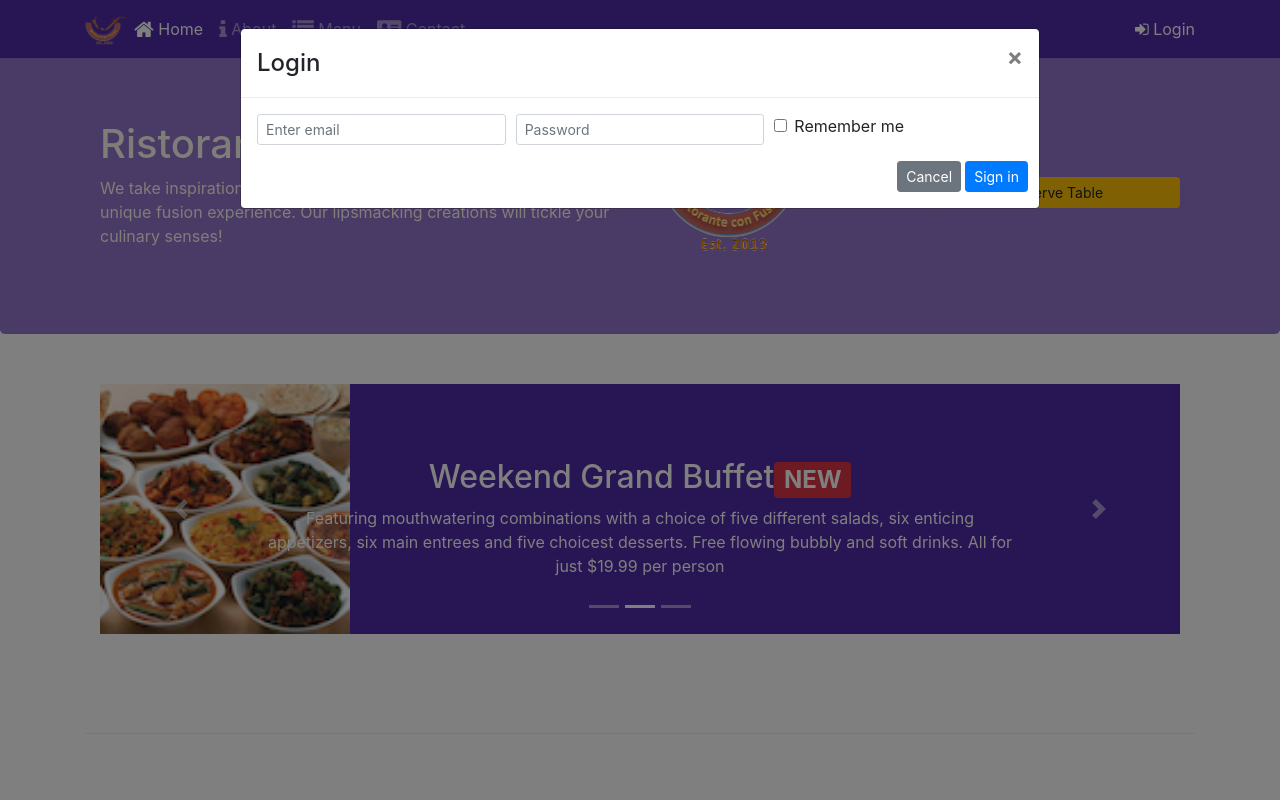
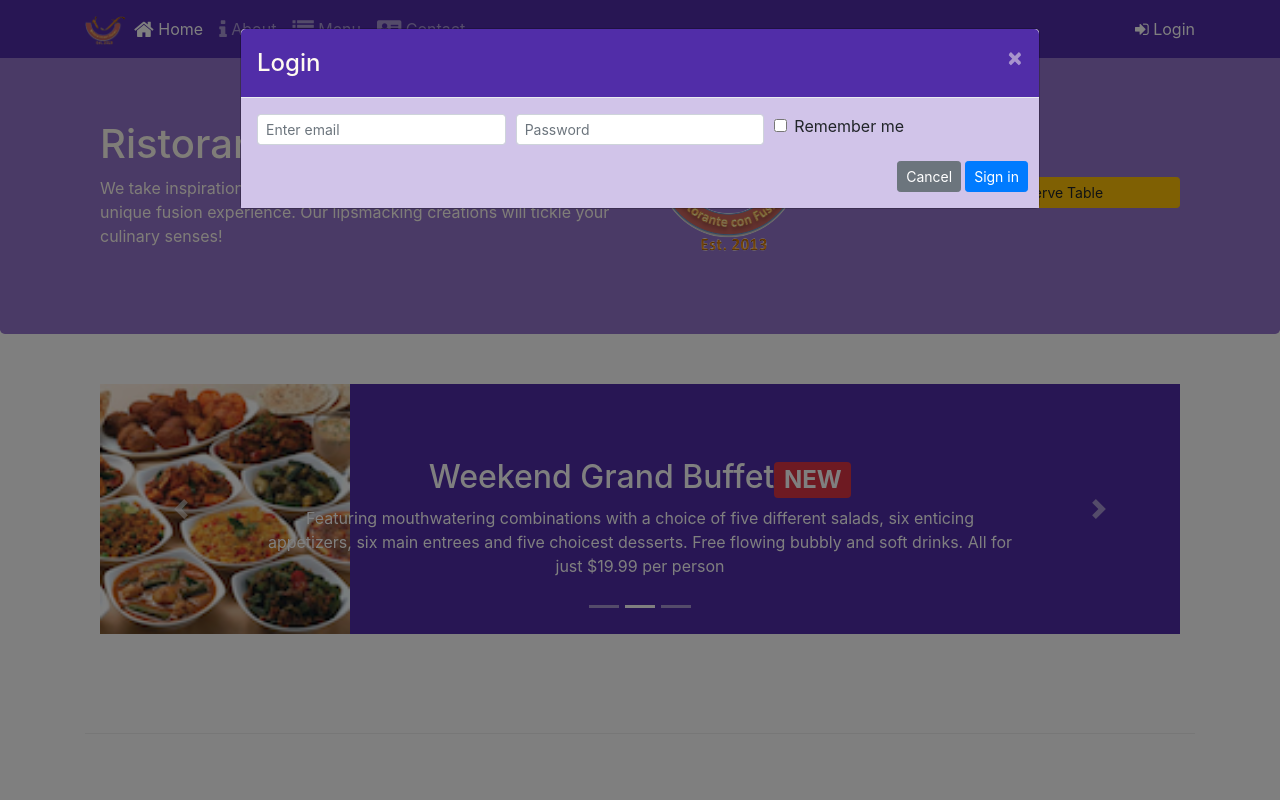
Before and after one commit to SatyamP07/React-FullStack-Bootstrap, a website: page Submissions/Assignment 3/index.html in a window 1280 px wide. Both pictures are taken after a click on the link "Login". Shown: the top 800 px of the page. Drawn offline with nearby package versions, Linux system fonts and the light colour scheme; files that its build step writes are made by us from their sources; files whose address does not match are found by name.

Commit message:
Assignment 4

```diff
--- a/css/styles.scss
+++ b/css/styles.scss
@@ -74,3 +74,15 @@ body{
     bottom: 0px;
     z-index: 1;
 }
+
+.modal-header {
+    background: $background-dark;
+    color: floralwhite;
+        button {
+            color: floralwhite;
+        }
+}
+
+.modal-body {
+    background: $background-pale;
+}
```
Also changed, not shown: css/styles.css.
